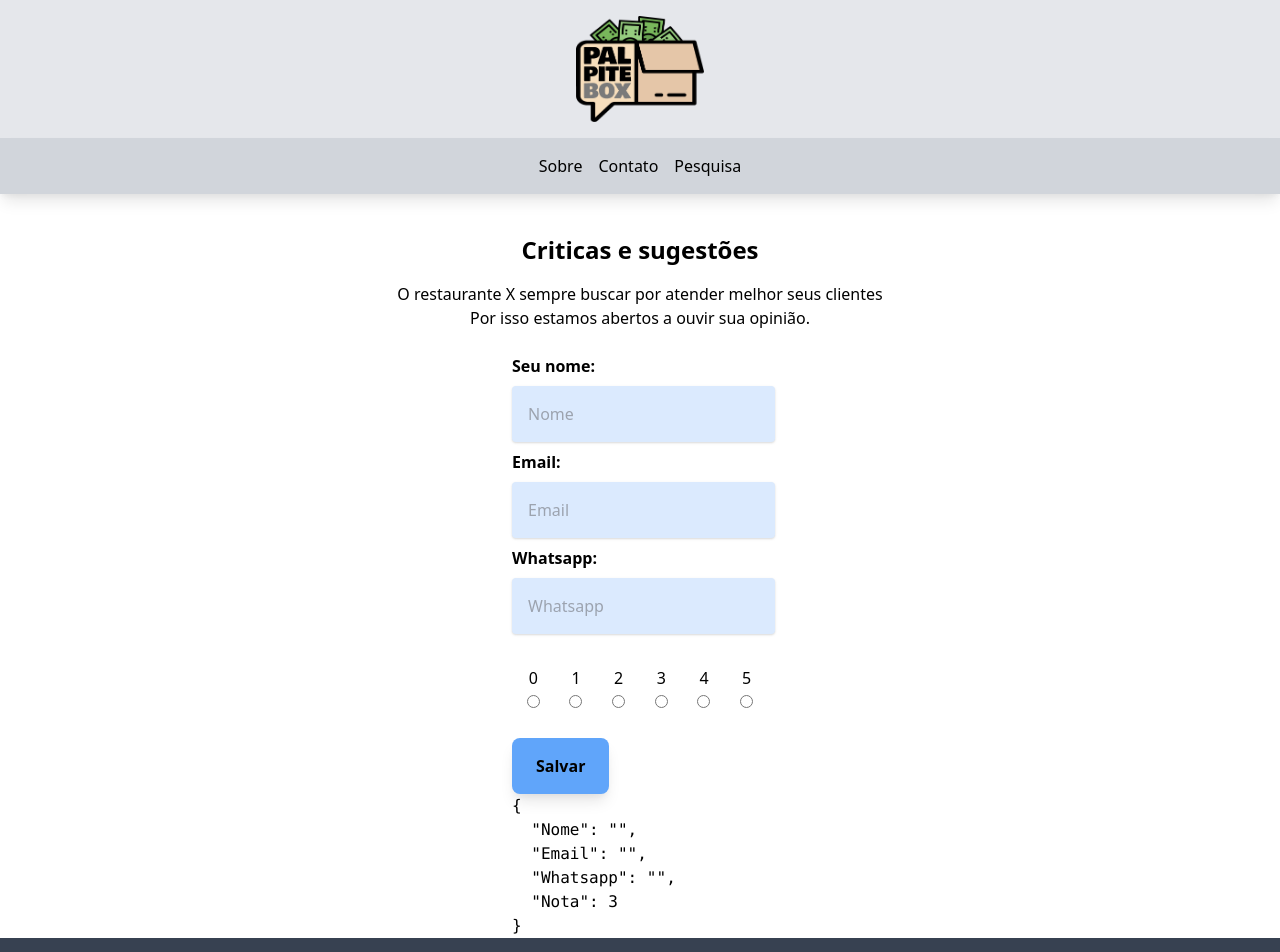
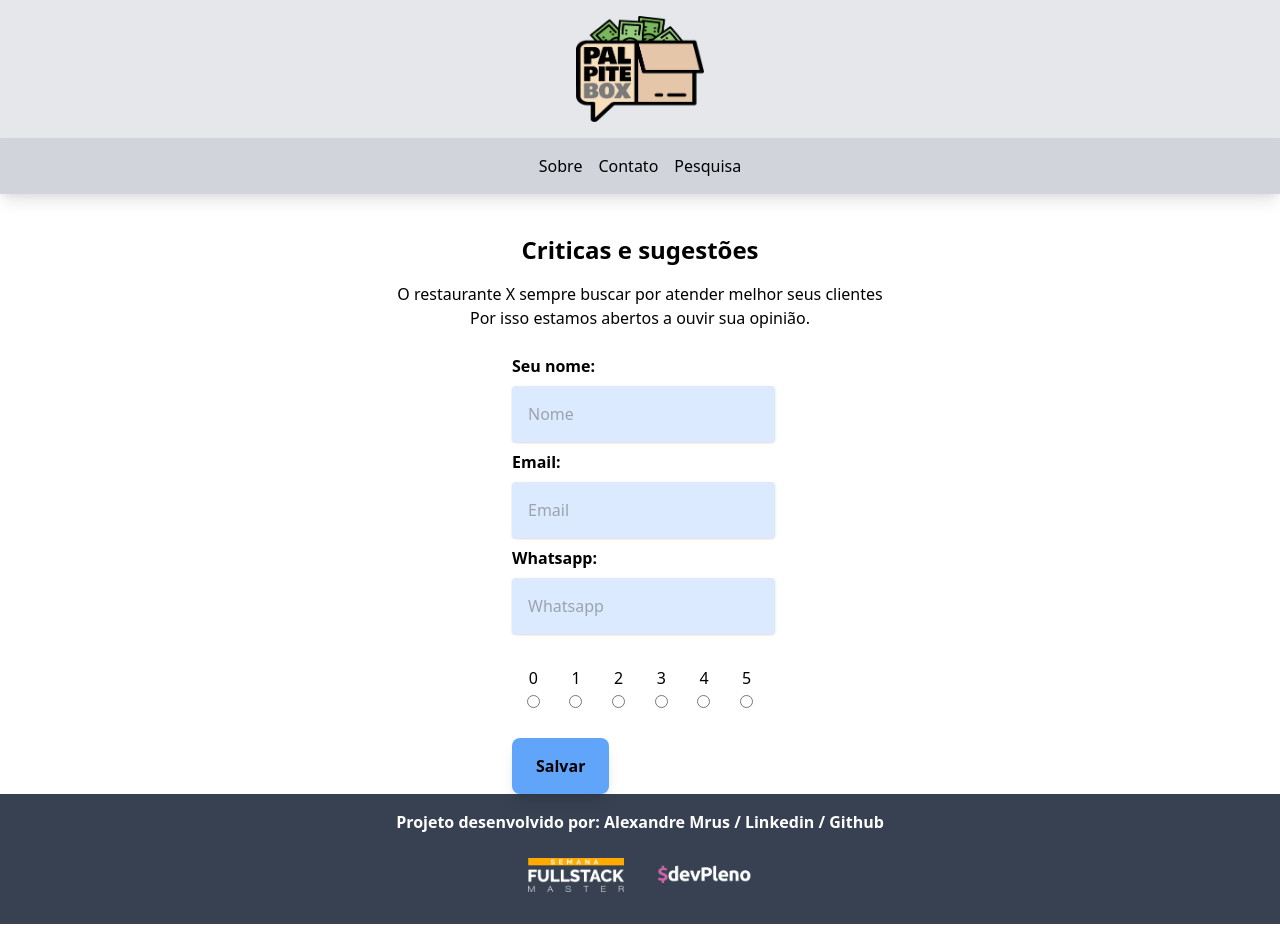
Before and after one commit to kishaba/palpite-box, a Next.js app: page /pesquisa in a window 1280 px wide. Shown: the top 952 px of the page. After the commit the page ends 924 px from the top, so only its background shows below. Built offline with nearby package versions, Linux system fonts and the light colour scheme.

Commit message:
Alterando pesquisa

```diff
--- a/pages/pesquisa.js
+++ b/pages/pesquisa.js
@@ -87,7 +87,6 @@ const Pesquisa = () => {
           >
             Salvar
           </button>
-          <pre>{JSON.stringify(form, null, 2)}</pre>
         </div>
       )}
       {sucess && (
```
